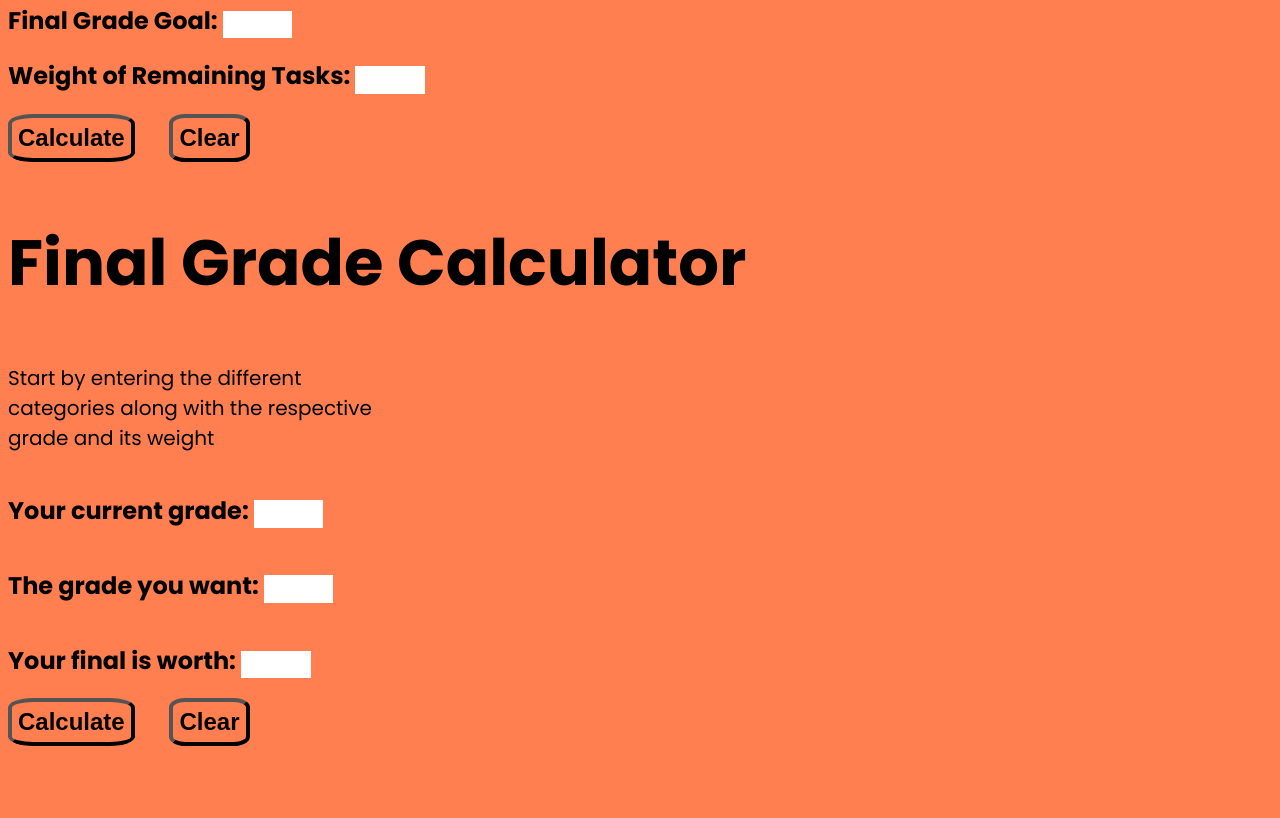
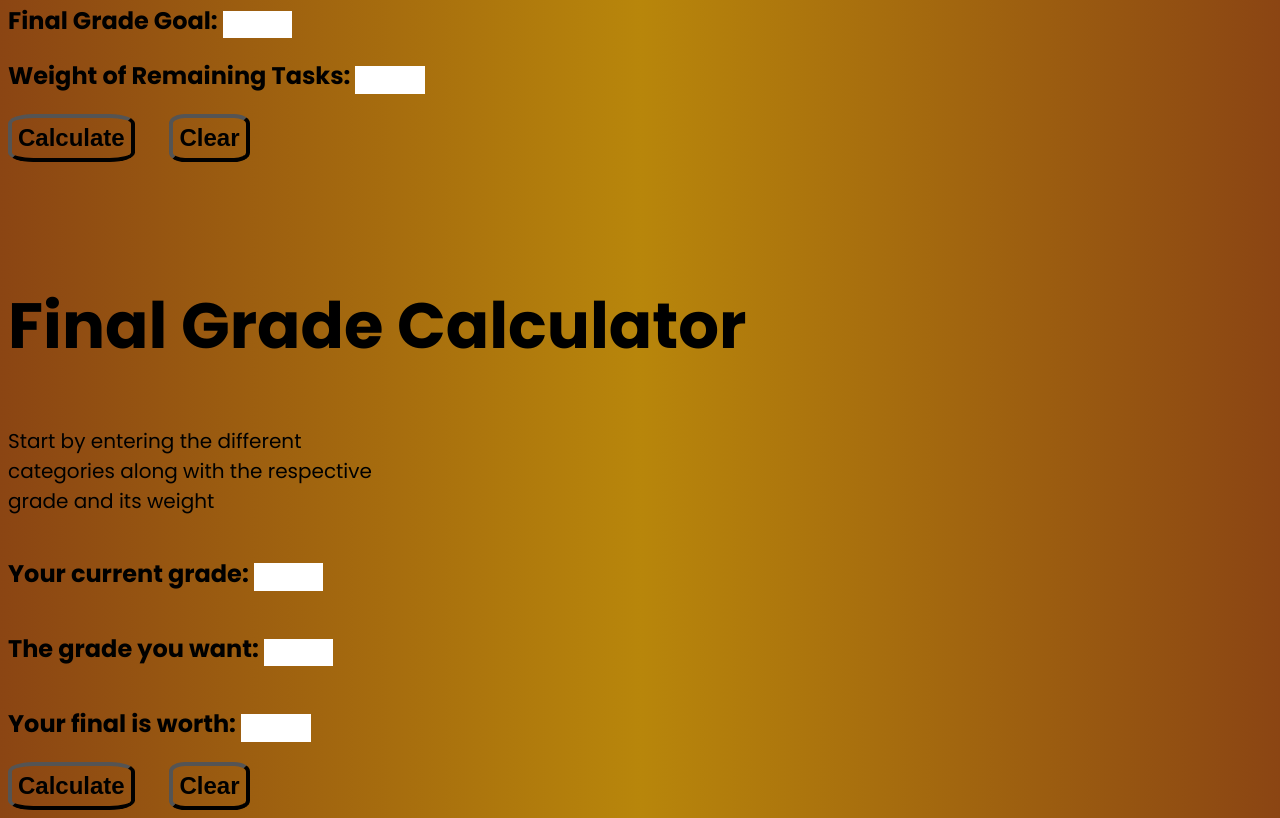
Before and after one commit to alphin-08/GradeCalculator, a plain HTML site: page index.html in a window 1280 px wide. Shown: the part 799-1617 px from the top of the page. Before the commit the page ends 1553 px from the top, so only its background shows below. Drawn offline with Linux system fonts and the light colour scheme.

Commit message:
Changed background color

```diff
--- a/gradeCal.css
+++ b/gradeCal.css
@@ -1,5 +1,6 @@
 body{
-    background-color: #FF7F50;
+    /* background-color: rgb(158, 68, 16); */
+    background: linear-gradient(to right, #8B4513, #B8860B, #8B4513);
     font-family: 'poppins', sans-serif;
 }
 
@@ -117,3 +118,7 @@ body{
 .resultBox{
     font-size: 2rem;
 }
+
+#secondPage{
+    margin-top: 5%;
+}
```
Also changed, not shown: gradeCalculator.js (+7 -0 lines).
